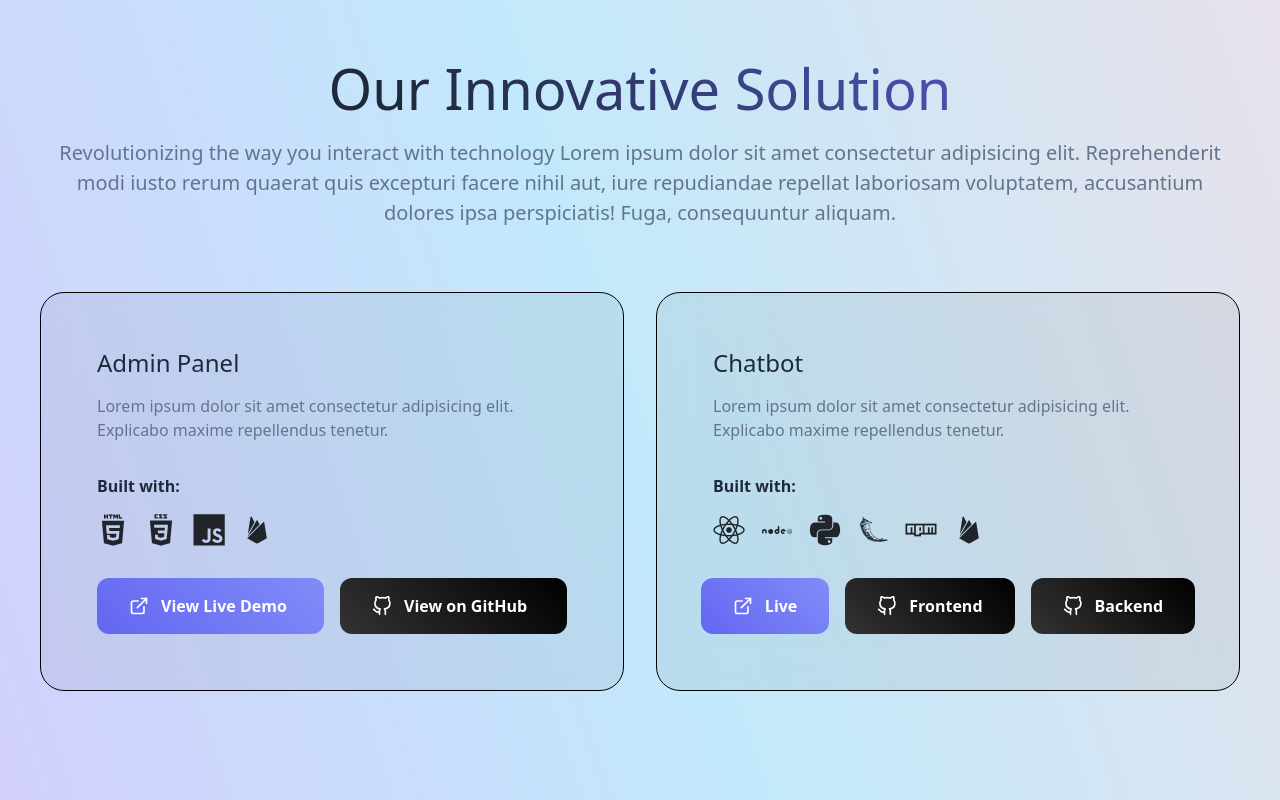
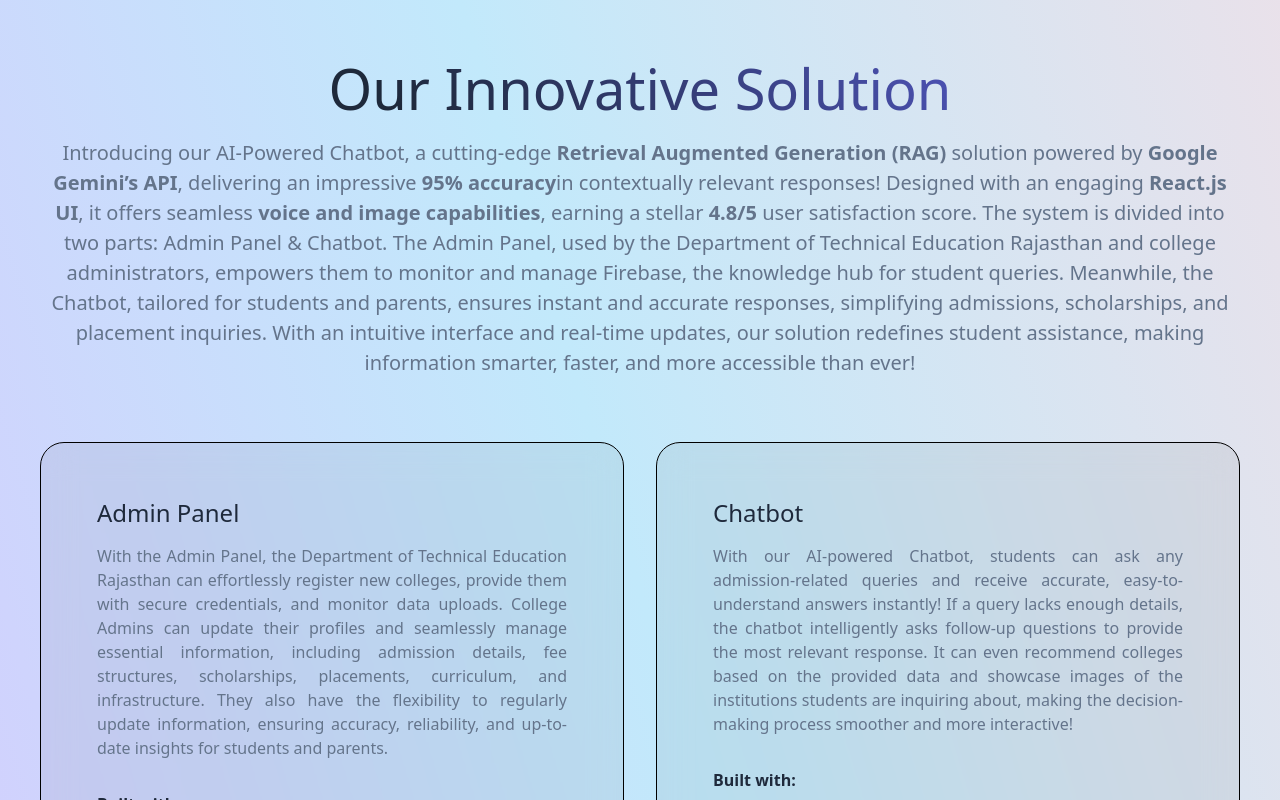
Before and after one commit to Atharvawarade/Chat_Crew, a React (Create React App) app: page / in a window 1280 px wide. Shown: the part 1500-2300 px from the top of the page. Built offline with nearby package versions, Linux system fonts and the light colour scheme.

Commit message:
Solution Decription Chnanged #1

```diff
--- a/public/index.html
+++ b/public/index.html
@@ -12,6 +12,7 @@
     <link rel="apple-touch-icon" href="%PUBLIC_URL%/logo192.png" />
 
     <link rel="stylesheet" type='text/css' href="https://cdn.jsdelivr.net/gh/devicons/devicon@latest/devicon.min.css" />
+    <link rel="icon" type="image/png" href="./images/logo.png">
 
     <!--
       manifest.json provides metadata used when your web app is installed on a
@@ -27,7 +28,7 @@
       work correctly both with client-side routing and a non-root public URL.
       Learn how to configure a non-root public URL by running `npm run build`.
     -->
-    <title>React App</title>
+    <title>Student Assistance Chatbot</title>
   </head>
   <body>
     <noscript>You need to enable JavaScript to run this app.</noscript>
--- a/src/components/Glimpses/Glimpses.jsx
+++ b/src/components/Glimpses/Glimpses.jsx
@@ -13,8 +13,6 @@
   "./images/img5.jpg",
   "./images/img6.jpg",
   "./images/img7.jpg",
-  "./images/img8.jpg",
-  "./images/img9.jpg",
   "./images/img10.jpg",
 ];
 
--- a/src/components/Solution/Solution.css
+++ b/src/components/Solution/Solution.css
@@ -103,6 +103,7 @@
 .card-description {
   color: var(--text-secondary);
   margin-bottom: 2rem;
+  text-align: justify;
 }
 
 .demo-button,
--- a/src/components/Solution/Solution.jsx
+++ b/src/components/Solution/Solution.jsx
@@ -9,11 +9,15 @@
         <div className="solutions-header" data-aos="fade-up">
           <h2 className="section-title">Our Innovative Solution</h2>
           <p className="section-subtitle">
-            Revolutionizing the way you interact with technology Lorem ipsum
-            dolor sit amet consectetur adipisicing elit. Reprehenderit modi
-            iusto rerum quaerat quis excepturi facere nihil aut, iure
-            repudiandae repellat laboriosam voluptatem, accusantium dolores ipsa
-            perspiciatis! Fuga, consequuntur aliquam.
+            Introducing our AI-Powered Chatbot, a cutting-edge <strong>Retrieval Augmented Generation (RAG)
+            </strong> solution powered by <strong>Google Gemini’s API</strong>, delivering an impressive <strong>95% accuracy</strong>
+            in contextually relevant responses! Designed with an engaging <strong>React.js UI</strong>, it offers seamless <strong>voice
+              and image capabilities</strong>, earning a stellar <strong>4.8/5</strong> user satisfaction score. The system is divided
+              into two parts: Admin Panel & Chatbot. The Admin Panel, used by the Department of Technical Education Rajasthan and college
+              administrators, empowers them to monitor and manage Firebase, the knowledge hub for student queries. Meanwhile, the Chatbot,
+              tailored for students and parents, ensures instant and accurate responses, simplifying admissions, scholarships, and placement
+              inquiries. With an intuitive interface and real-time updates, our solution redefines student assistance, making information
+              smarter, faster, and more accessible than ever!
           </p>
         </div>
 
@@ -23,8 +27,11 @@
             <div className="card-content">
               <h3 className="card-title">Admin Panel</h3>
               <p className="card-description">
-                Lorem ipsum dolor sit amet consectetur adipisicing elit.
-                Explicabo maxime repellendus tenetur.
+              With the Admin Panel, the Department of Technical Education Rajasthan can effortlessly register new colleges, provide them
+              with secure credentials, and monitor data uploads. College Admins can update their profiles and seamlessly manage
+              essential information, including admission details, fee structures, scholarships, placements, curriculum, and infrastructure.
+              They also have the flexibility to regularly update information, ensuring accuracy, reliability, and up-to-date insights for students
+               and parents.
               </p>
 
               {/* Built With Section */}
@@ -65,8 +72,10 @@
             <div className="card-content">
               <h3 className="card-title">Chatbot</h3>
               <p className="card-description">
-                Lorem ipsum dolor sit amet consectetur adipisicing elit.
-                Explicabo maxime repellendus tenetur.
+                With our AI-powered Chatbot, students can ask any admission-related queries and receive accurate, easy-to-understand answers
+                instantly! If a query lacks enough details, the chatbot intelligently asks follow-up questions to provide the most
+                relevant response. It can even recommend colleges based on the provided data and showcase images of the institutions
+                students are inquiring about, making the decision-making process smoother and more interactive!
               </p>
 
               {/* Built With Section */}
@@ -83,7 +92,7 @@
 
               <div className="button-container">
                 <a
-                  href="https://your-chatbot-live-demo-link.com"
+                  href="https://student-assistance-chatbot-chatcrew.netlify.app/"
                   target="_blank"
                   rel="noopener noreferrer"
                   className="demo-button"
```
